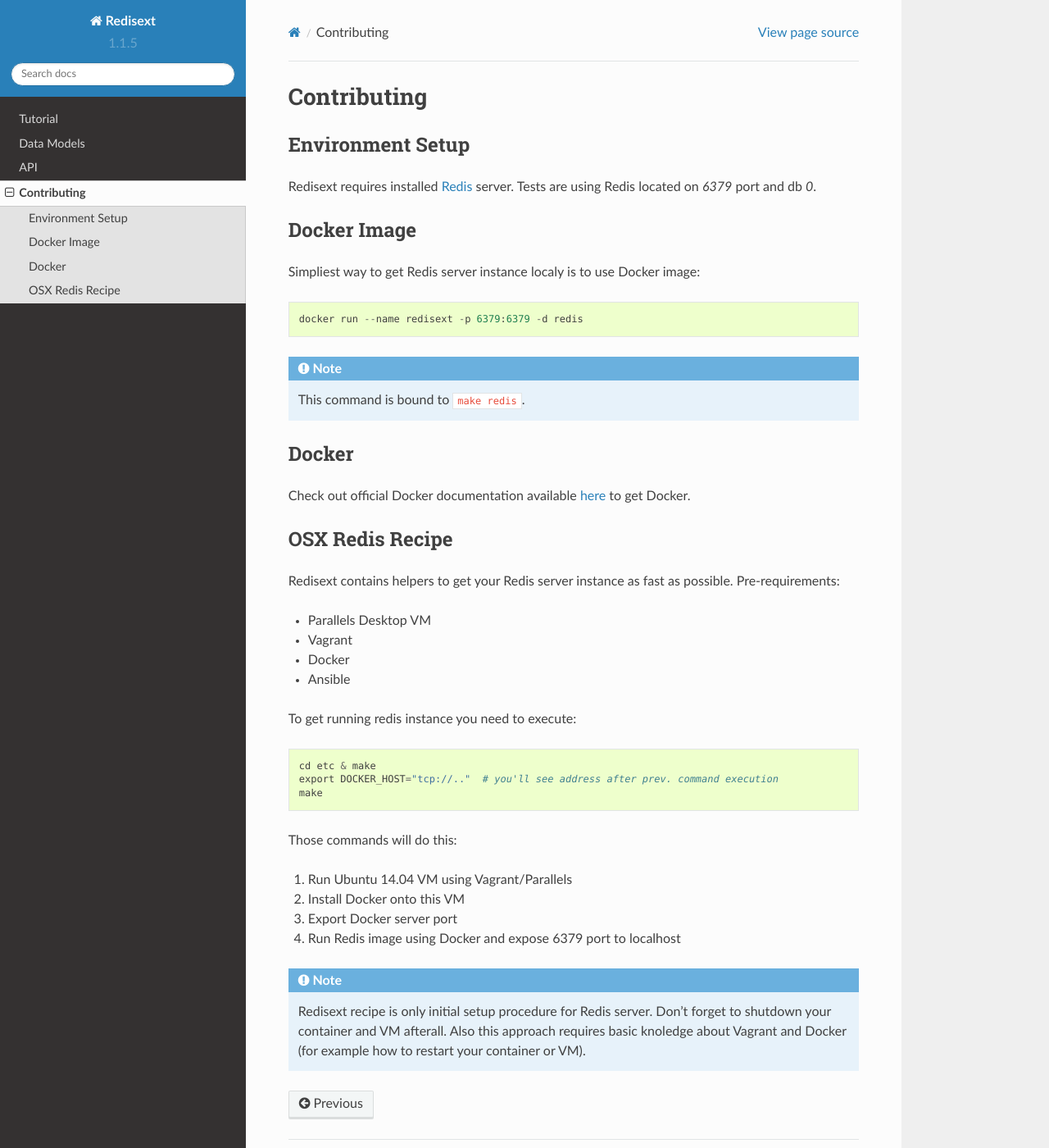
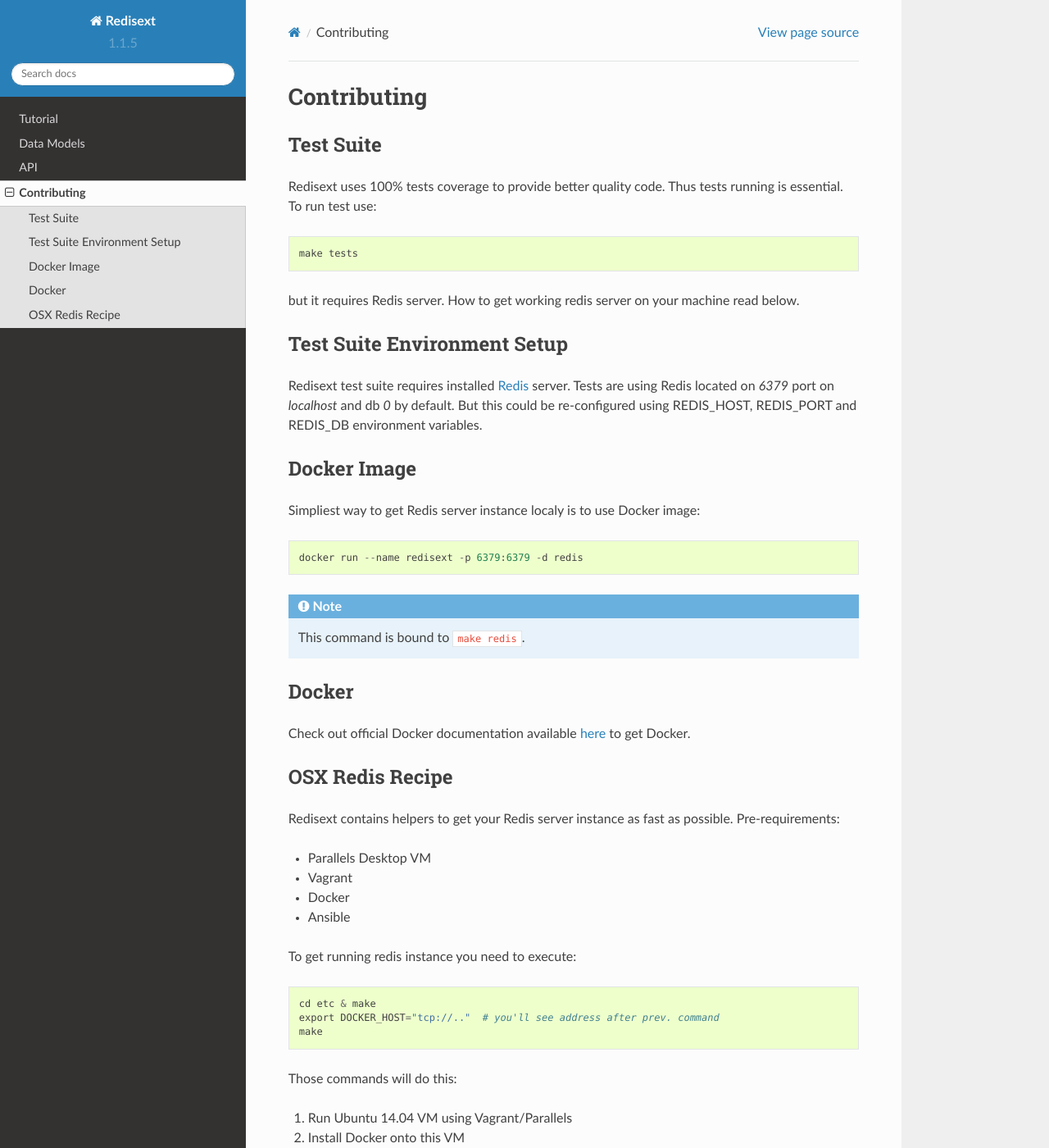
Before and after one commit to mylokin/redisext, a Sphinx documentation site: the page built from docs/modules/contributing.rst, in a window 1280 px wide and 1400 px high. Shown: the whole window at 82% size. Built offline with Sphinx 7.4.7 and the Read the Docs theme 2.0.0, drawn with Linux system fonts in a browser that asks for light colours.

Commit message:
add more wording

```diff
--- a/docs/modules/contributing.rst
+++ b/docs/modules/contributing.rst
@@ -1,11 +1,25 @@
 Contributing
 ============
 
-Environment Setup
------------------
+Test Suite
+----------
 
-Redisext requires installed `Redis <http://redis.io>`_ server.
-Tests are using Redis located on *6379* port and db *0*.
+Redisext uses 100% tests coverage to provide better quality code. Thus tests
+running is essential. To run test use::
+
+   make tests
+
+but it requires Redis server. How to get working redis server on your machine
+read below.
+
+
+Test Suite Environment Setup
+----------------------------
+
+Redisext test suite requires installed `Redis <http://redis.io>`_ server.
+Tests are using Redis located on *6379* port on *localhost* and db *0* by
+default. But this could be re-configured using REDIS_HOST, REDIS_PORT and
+REDIS_DB environment variables.
 
 Docker Image
 ------------
@@ -20,7 +34,8 @@
 Docker
 ------
 
-Check out official Docker documentation available `here <https://docs.docker.com>`_ to get Docker.
+Check out official Docker documentation available
+`here <https://docs.docker.com>`_ to get Docker.
 
 OSX Redis Recipe
 ----------------
@@ -36,7 +51,7 @@
 To get running redis instance you need to execute::
 
    cd etc & make
-   export DOCKER_HOST="tcp://.."  # you'll see address after prev. command execution
+   export DOCKER_HOST="tcp://.."  # you'll see address after prev. command
    make
 
 Those commands will do this:
```
